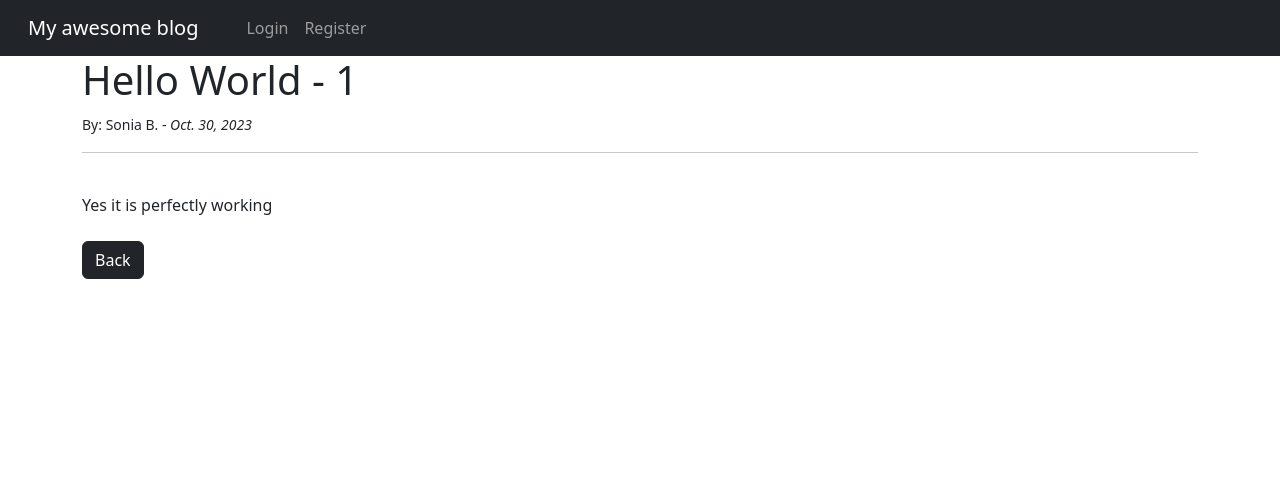
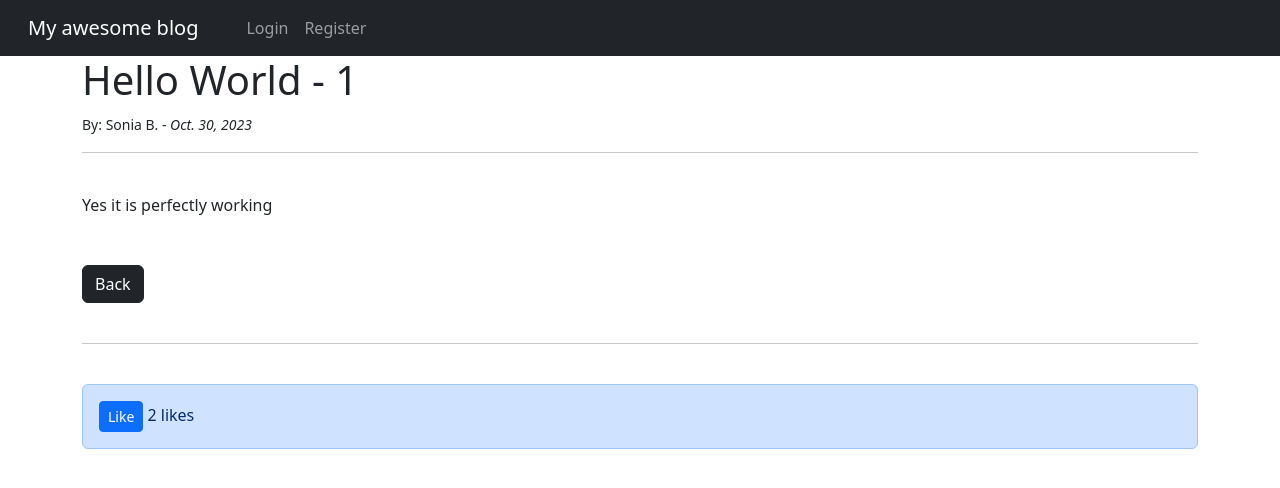
Before and after one commit to SoniaBisinger/Blog, a Django app: page /article/1 in a window 1280 px wide. Shown: the top 488 px of the page. Run offline with Django 4.2, Linux system fonts and the light colour scheme; data comes from the database, SQL or seed files in the repository; both versions use the stored data as it was after the commit.

Commit message:
Adding like to my posts

```diff
--- a/ablog/ablog/settings.py
+++ b/ablog/ablog/settings.py
@@ -12,6 +12,7 @@ https://docs.djangoproject.com/en/4.2/ref/settings/
 
 from pathlib import Path
 import environ
+import os
 
 env = environ.Env()
 environ.Env.read_env()
@@ -123,6 +124,7 @@ USE_TZ = True
 # https://docs.djangoproject.com/en/4.2/howto/static-files/
 
 STATIC_URL = 'static/'
+STATICFILES_DIRS = [os.path.join(BASE_DIR, 'static')]
 
 # Default primary key field type
 # https://docs.djangoproject.com/en/4.2/ref/settings/#default-auto-field
--- a/ablog/theblog/models.py
+++ b/ablog/theblog/models.py
@@ -8,6 +8,10 @@ class Post(models.Model):
     body = models.TextField()
     author = models.ForeignKey(User, on_delete=models.CASCADE)
     post_date = models.DateField(auto_now_add=True)
+    likes = models.ManyToManyField(User, related_name='blog_posts')
+
+    def total_likes(self):
+        return self.likes.count()
 
     def __str__(self):
         return self.title + ' | ' + str(self.author)
--- a/ablog/theblog/templates/article_details.html
+++ b/ablog/theblog/templates/article_details.html
@@ -1,27 +1,51 @@
-{% extends "base.html" %}
-{% block title %} {{ post.title_tag }}  {% endblock %}
-
-{% block content %}
-{% comment %} current user: {{ user.id }}
-post author: {{ post.author.id }} {% endcomment %}
-
+{% extends "base.html" %} {% block title %} {{ post.title_tag }} {% endblock %}
+{% block content %} {% comment %} current user: {{ user.id }} post author: {{
+post.author.id }} {% endcomment %}
 <h1>{{ post.title }} - {{ post.author.id }}</h1>
-<small> By: {{ post.author.first_name }} {{post.author.last_name | slice:":1" }}. -
+<small>
+  By: {{ post.author.first_name }} {{post.author.last_name | slice:":1" }}. -
   {% if user.is_authenticated %}
     {% if user.id == post.author.id %}
-      <a href=" {% url 'update-post' post.pk%}"> Edit </a>
-      /
-      <a href=" {% url 'delete-post' post.pk%}"> Delete </a>
-      <br/>
+  <a href=" {% url 'update-post' post.pk%}"> Edit </a>
+  /
+  <a href=" {% url 'delete-post' post.pk%}"> Delete </a>
+  <br />
+  <br />
     {% endif %}
   {% endif %}
-<i> {{ post.post_date }} </i>
+  <i> {{ post.post_date }} </i>
 </small>
-<hr>
-</br>
+<hr />
+<br />
 {{ post.body|safe }} {% comment %} safe is used to render html tags {% endcomment %}
+<br />
+<br />
 
-</br>
-</br>
+<br />
 <a class="btn btn-dark bg-dark" href="{% url 'home' %}">Back</a>
+<br />
+<br />
+
+<hr />
+<br />
+<div class="alert alert-primary" role="alert">
+  <form method="POST" action="{% url 'like_post' post.pk %}">
+    {% csrf_token %}
+    <button
+        type="submit"
+        name="post_id"
+        value="{{ post.id }}"
+        class="btn btn-primary btn-sm">
+        Like
+    </button>
+
+  {% if total_likes == 1 %}
+      {{ total_likes }} like
+  {% else %}
+      {{ total_likes }} likes
+  {% endif %}
+</form>
+</div>
+
+
 {% endblock %}
--- a/ablog/theblog/urls.py
+++ b/ablog/theblog/urls.py
@@ -1,5 +1,5 @@
 from django.urls import path
-from .views import HomeView, ArticleDetailView, AddPostView, UpdatePostView, DeletePostView
+from .views import HomeView, ArticleDetailView, AddPostView, UpdatePostView, DeletePostView, LikeView
 
 urlpatterns = [
     path('', HomeView.as_view(), name="home"),
@@ -7,4 +7,5 @@ urlpatterns = [
     path('new/', AddPostView.as_view(), name="add-post"),
     path('article/edit/<int:pk>', UpdatePostView.as_view(), name="update-post"),
     path('article/<int:pk>/remove', DeletePostView.as_view(), name="delete-post"),
+    path('like/<int:pk>', LikeView, name='like_post'),
 ]
--- a/ablog/theblog/views.py
+++ b/ablog/theblog/views.py
@@ -1,7 +1,16 @@
 from django.views.generic import ListView, DetailView, CreateView, UpdateView, DeleteView
 from .models import Post
 from .forms import PostForm, EditForm
-from django.urls import reverse_lazy
+from django.urls import reverse_lazy, reverse
+from django.shortcuts import get_object_or_404
+from django.http import HttpResponseRedirect
+
+
+def LikeView(request, pk):
+    post = get_object_or_404(Post, id=request.POST.get('post_id'))
+    # post.likes.add(request.user)
+    post.likes.add(request.user)
+    return HttpResponseRedirect(reverse('article-detail', args=[str(pk)]))
 
 class HomeView(ListView):
     model = Post
@@ -12,6 +21,12 @@ class HomeView(ListView):
 class ArticleDetailView(DetailView):
     model = Post
     template_name = 'article_details.html'
+
+    def get_context_data(self, *args, **kwargs):
+        context = super(ArticleDetailView, self).get_context_data()
+        total_likes = (get_object_or_404(Post, id=self.kwargs['pk'])).total_likes()
+        context['total_likes'] = total_likes
+        return context
 
 class AddPostView(CreateView):
     model = Post
```
Also changed, not shown: ablog/db.sqlite3, ablog/theblog/migrations/0004_post_likes.py (added).
